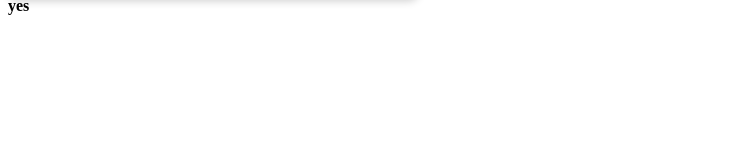
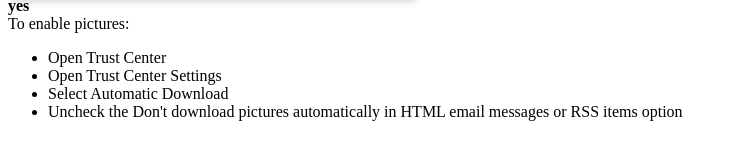
Before and after one commit to alxWwang/COMS319-FINAL, a plain HTML site: page try.html in a window 1280 px wide. Shown: the part 161-320 px from the top of the page, without its empty margins (0-740 px from the left). Drawn offline with Linux system fonts and the light colour scheme.

Commit message:
added email tutorial

```diff
--- a/try.html
+++ b/try.html
@@ -6,6 +6,8 @@
     <title>Document</title>
   </head>
   <body>
+
+
     <div>
       <div
         style="
@@ -27,6 +29,17 @@
         "
       ></div>
       <strong>yes</strong>
+
+      <div> To enable pictures: </div>
+      <ul>
+        <li> Open Trust Center</li>
+        <li> Open Trust Center Settings</li>
+        <li> Select Automatic Download</li>
+        <li> Uncheck the Don't download pictures automatically in HTML email messages or RSS items option</li>
+      </ul>
+
     </div>
+
+
   </body>
 </html>
```
Also changed, not shown: backend/server.js (+9 -0 lines).
